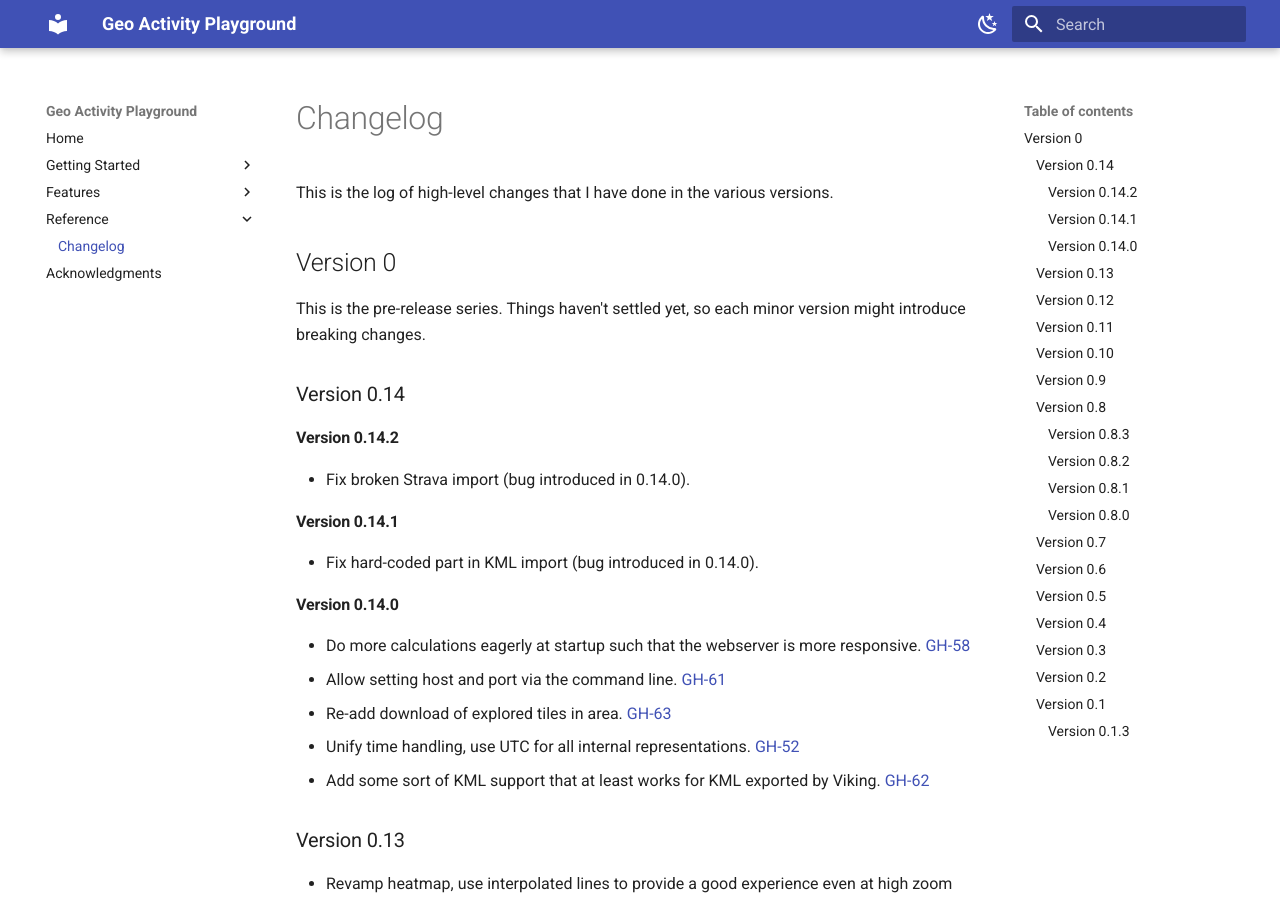
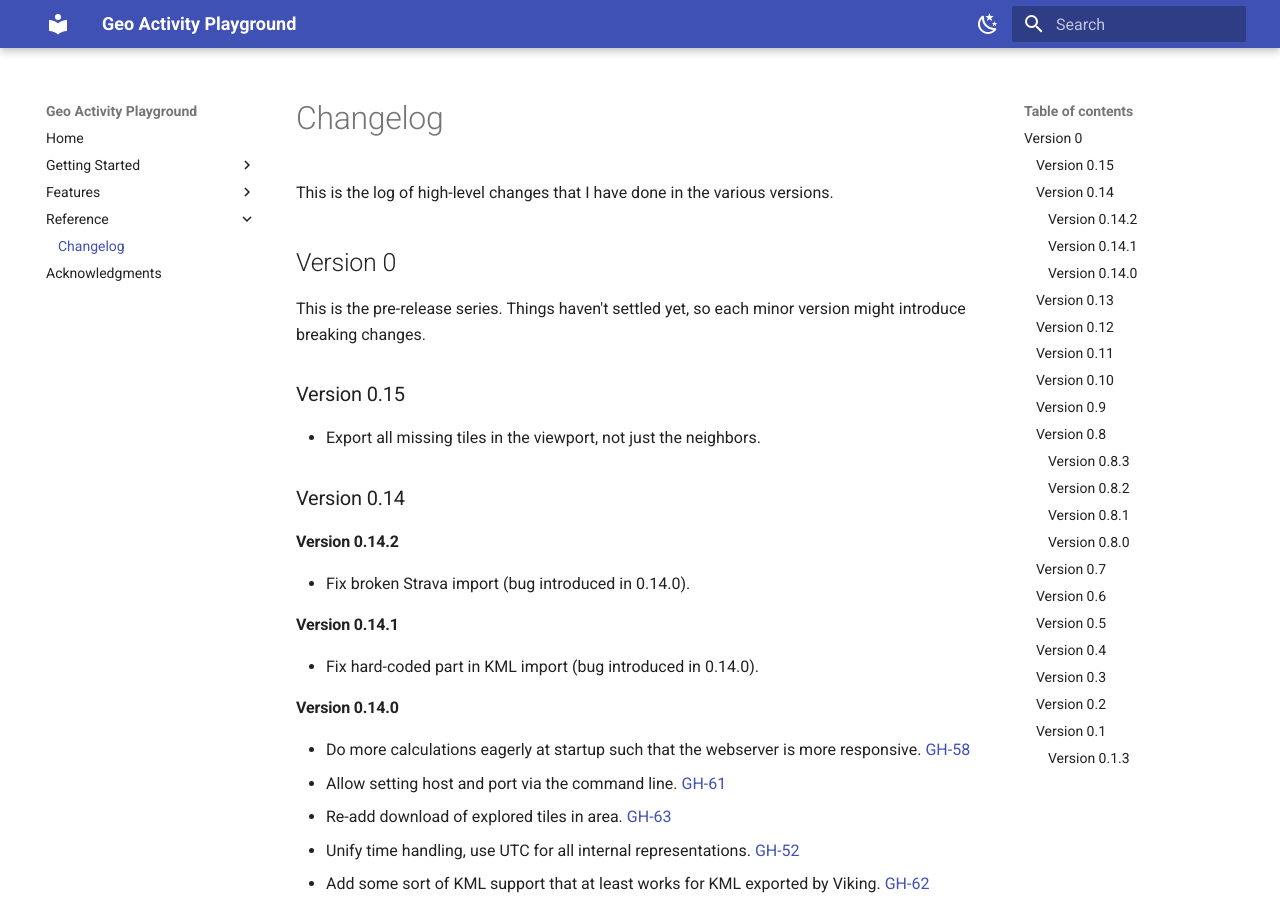
Before and after one commit to martin-ueding/geo-activity-playground, an MkDocs documentation site: the page built from docs/reference/changelog.md, in a window 1280 px wide and 900 px high. Built offline with MkDocs 1.6.1 and Material for MkDocs 9.7.7, drawn with Linux system fonts in a browser that asks for light colours.

Commit message:
Changelog entry

```diff
--- a/docs/reference/changelog.md
+++ b/docs/reference/changelog.md
@@ -5,6 +5,10 @@ This is the log of high-level changes that I have done in the various versions.
 ## Version 0
 
 This is the pre-release series. Things haven't settled yet, so each minor version might introduce breaking changes.
+
+### Version 0.15
+
+- Export all missing tiles in the viewport, not just the neighbors.
 
 ### Version 0.14
 
```
